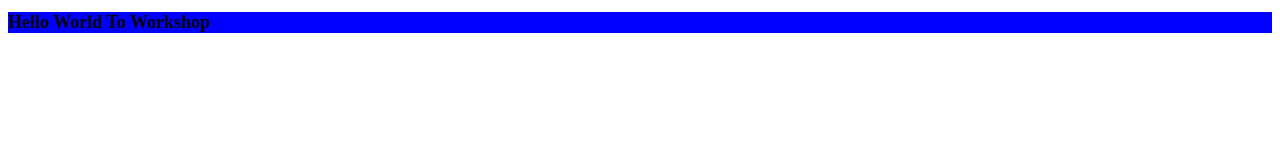
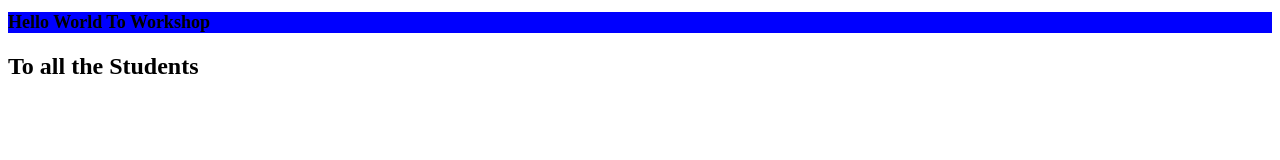
Before and after one commit to Sanil-Surve/git-github-workshop, a plain HTML site: page index.html in a window 1280 px wide. Drawn offline with Linux system fonts and the light colour scheme.

Commit message:
added changes to development branch

```diff
--- a/index.html
+++ b/index.html
@@ -8,5 +8,6 @@
 </head>
 <body>
     <h1>Hello World To Workshop</h1>
+     <h2>To all the Students</h2>
 </body>
 </html>
```
